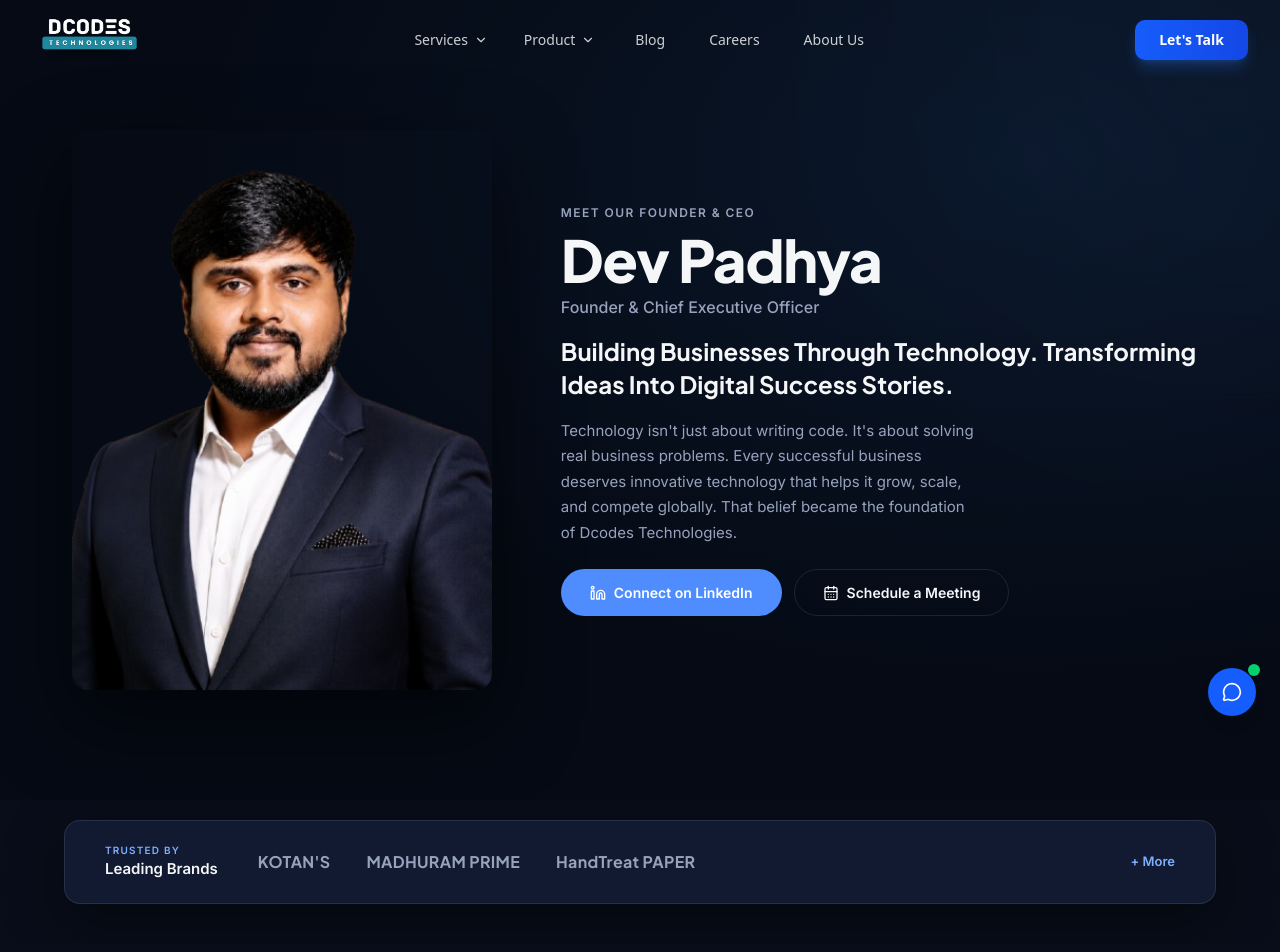
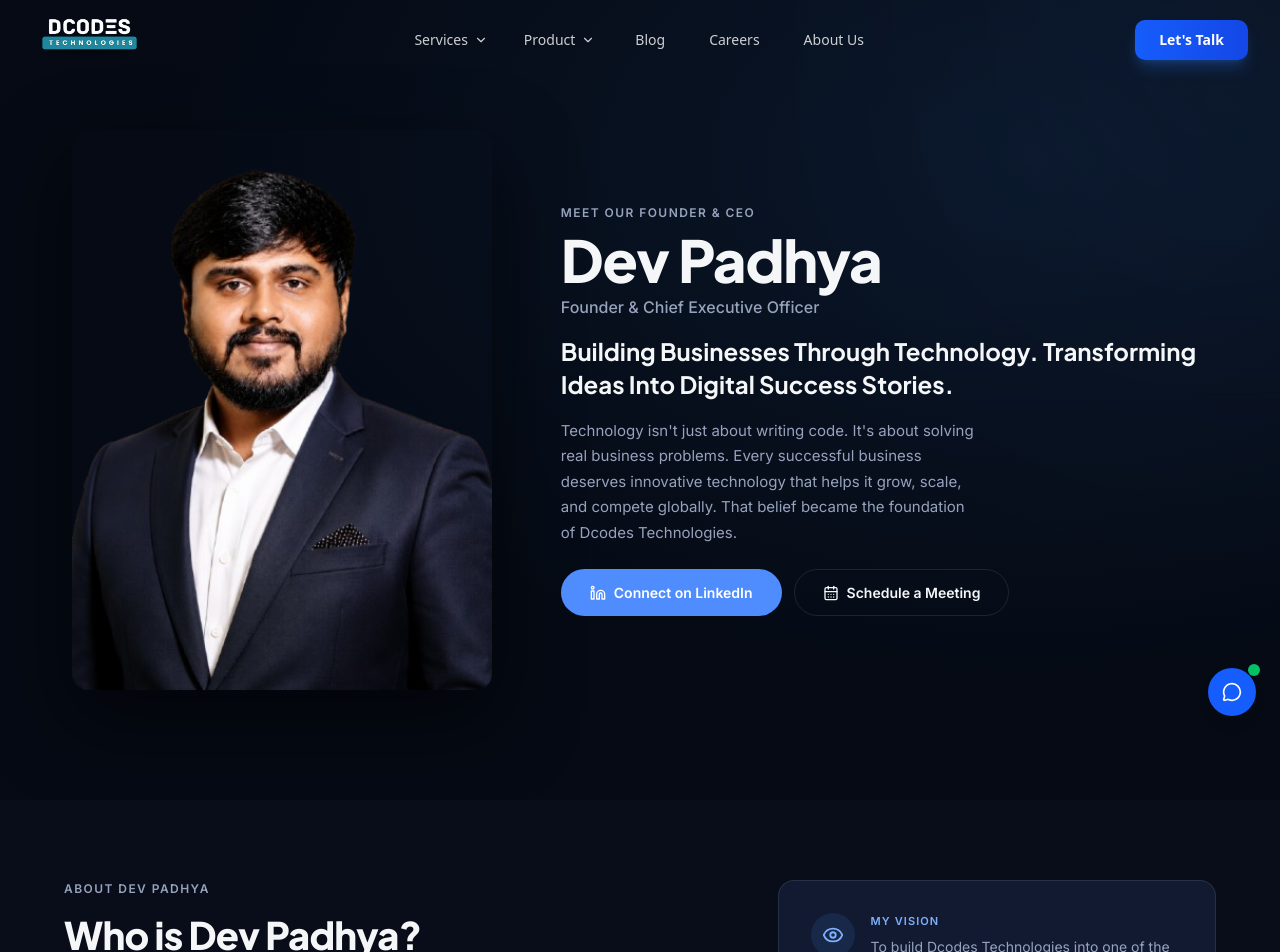
Before and after one commit to Khushi49-code/dcode, a Next.js app: page /ceo in a window 1280 px wide. Shown: the top 952 px of the page. Built offline with nearby package versions, Linux system fonts and the light colour scheme.

Commit message:
Updated project

```diff
--- a/src/app/ceo/page.tsx
+++ b/src/app/ceo/page.tsx
@@ -563,24 +563,7 @@ export default function DevPadhyaPage() {
       </section>
 
       {/* Trust Bar - Between Hero and Body */}
-      <div className="trust-bar-wrapper">
-        <div className="container">
-          <div className="trust-bar">
-            <div className="trust-bar__label">
-              <span>Trusted By</span>
-              <strong>Leading Brands</strong>
-            </div>
-            <div className="trust-bar__brands">
-              {BRANDS.map((brand) => (
-                <span className="trust-bar__brand" key={brand}>
-                  {brand}
-                </span>
-              ))}
-              <span className="trust-bar__more">+ More</span>
-            </div>
-          </div>
-        </div>
-      </div>
+
 
       {/* ============================ ABOUT ============================ */}
       <section className="section" id="who">
```
